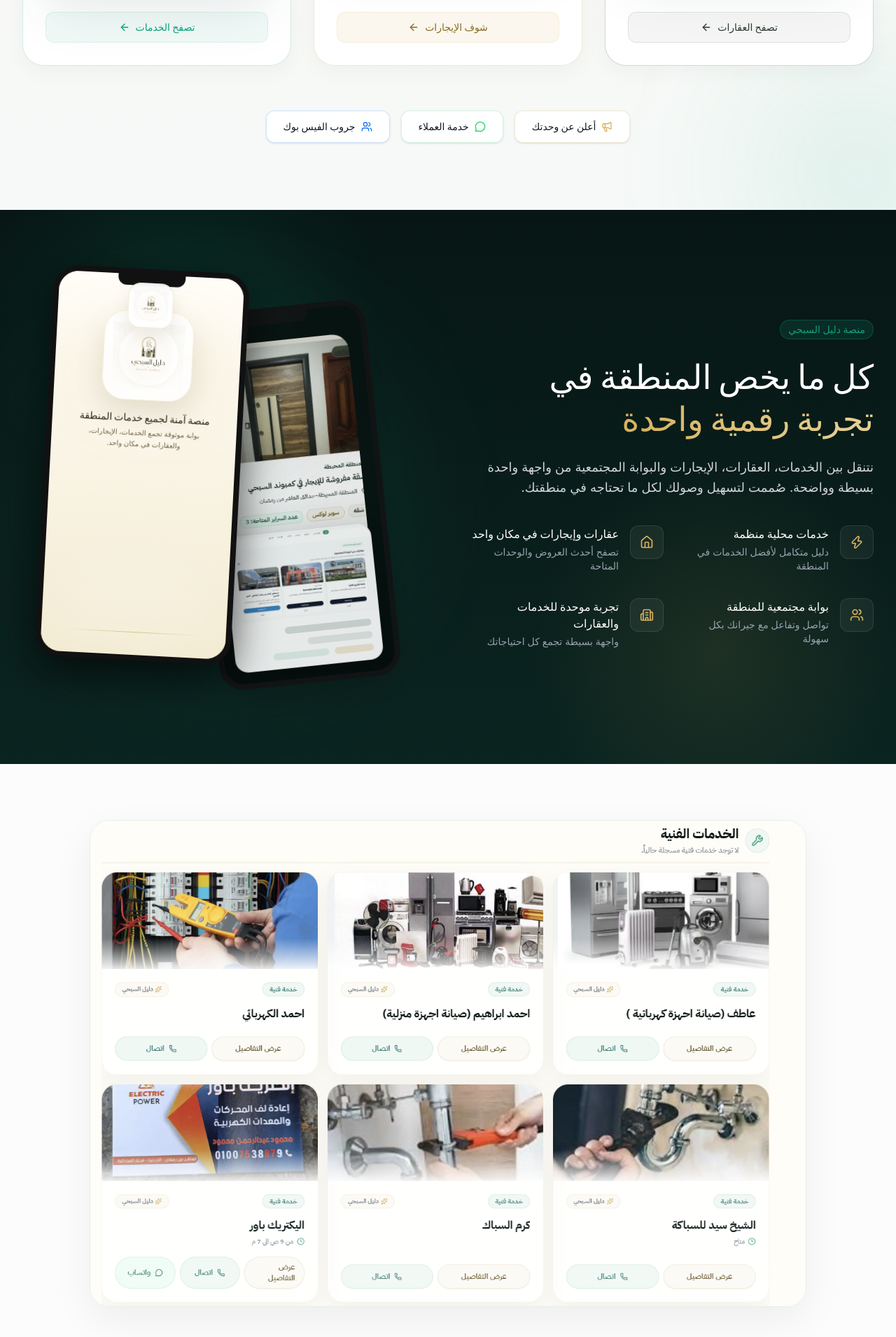
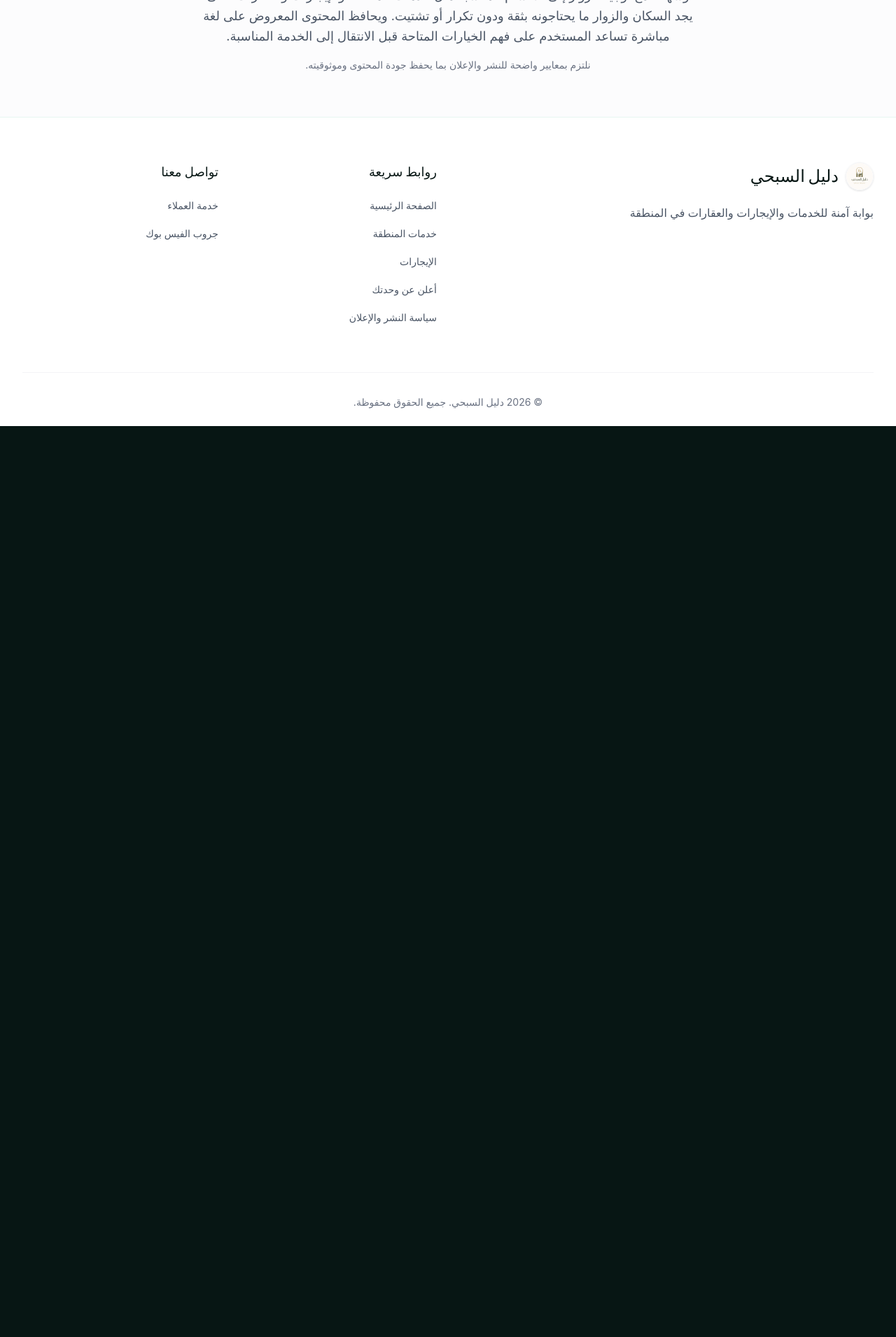
Before and after one commit to mohabx116-creator/dalilsubhi-landing-web, a React (Vite) app: page / in a window 1280 px wide. Shown: the part 2253-4164 px from the top of the page at 70% size. After the commit the page ends 2862 px from the top, so only its background shows below. Built offline with nearby package versions, Linux system fonts and the light colour scheme; no server answers.

Commit message:
style: remove MainGatewaySection from landing page

```diff
--- a/src/pages/HomePage.tsx
+++ b/src/pages/HomePage.tsx
@@ -1,11 +1,8 @@
 import Header from '../components/Header';
 import HeroSection from '../components/HeroSection';
-import MainGatewaySection from '../components/MainGatewaySection';
-import ServicesSection from '../components/ServicesSection';
 import FacilitiesSection from '../components/FacilitiesSection';
 import CommunityLinksSection from '../components/CommunityLinksSection';
 import AboutSection from '../components/AboutSection';
-import AnimatedPlatformSection from '../components/AnimatedPlatformSection';
 import SiteRatingPrompt from '../components/SiteRatingPrompt';
 import Footer from '../components/Footer';
 import dalilSubhiLogo from '../assets/dalil-subhi-logo.jpg';
@@ -28,9 +25,6 @@ export default function HomePage() {
         <Header />
         <main>
           <HeroSection />
-          <MainGatewaySection />
-          <AnimatedPlatformSection />
-          <ServicesSection />
           <FacilitiesSection />
           <CommunityLinksSection />
           <AboutSection />
```
